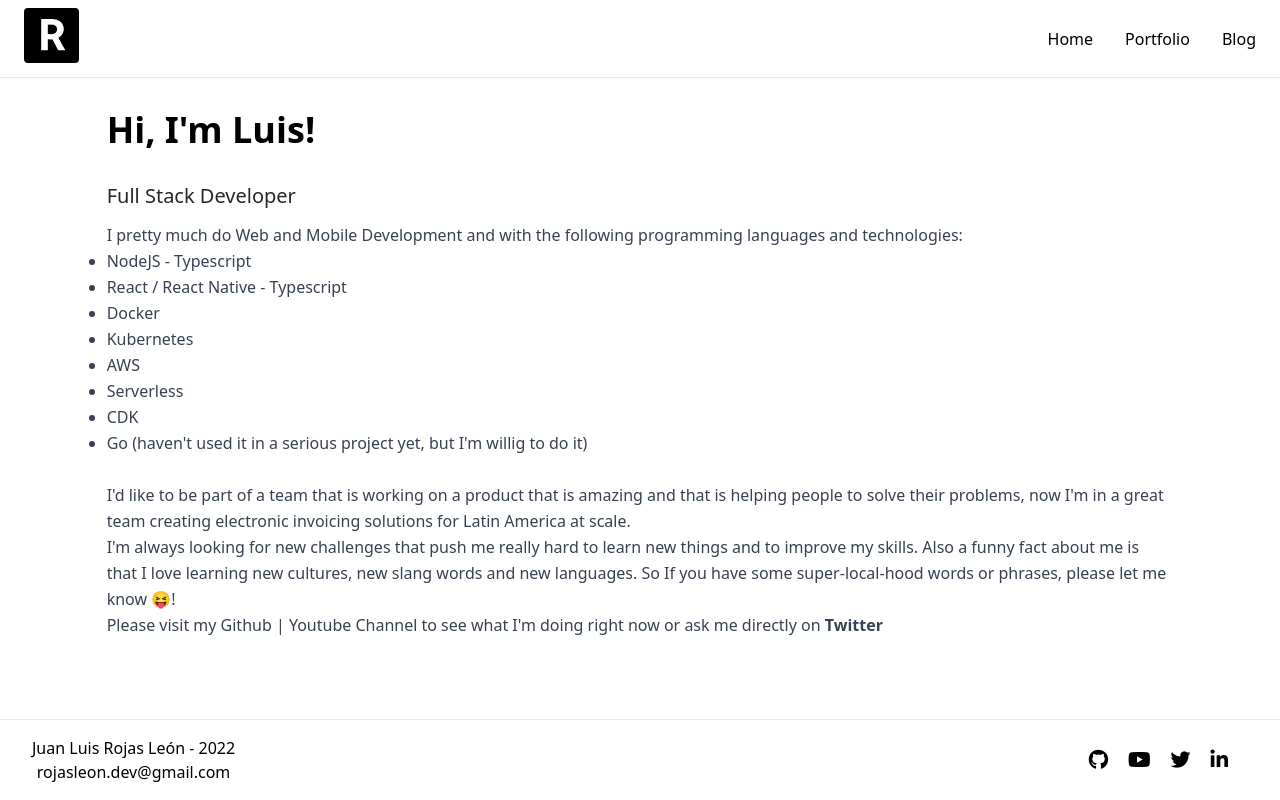
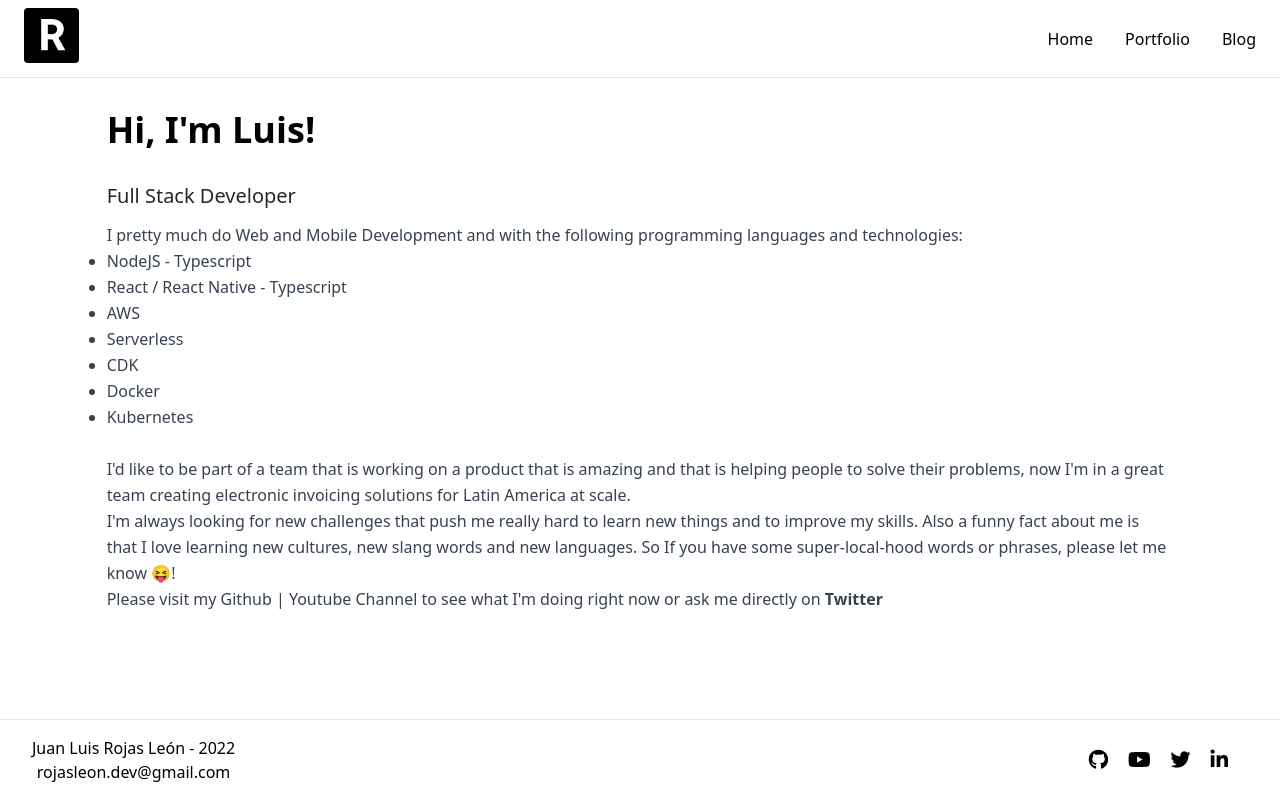
Before and after one commit to itsrojasleon/rojasleon, a Next.js app: page / in a window 1280 px wide. Built offline with nearby package versions, Linux system fonts and the light colour scheme.

Commit message:
Update skills

```diff
--- a/pages/index.tsx
+++ b/pages/index.tsx
@@ -30,12 +30,11 @@ const Home = () => {
     const langs = [
       'NodeJS - Typescript',
       'React / React Native - Typescript',
-      'Docker',
-      'Kubernetes',
       'AWS',
       'Serverless',
       'CDK',
-      "Go (haven't used it in a serious project yet, but I'm willig to do it)"
+      'Docker',
+      'Kubernetes'
     ];
 
     return (
```
